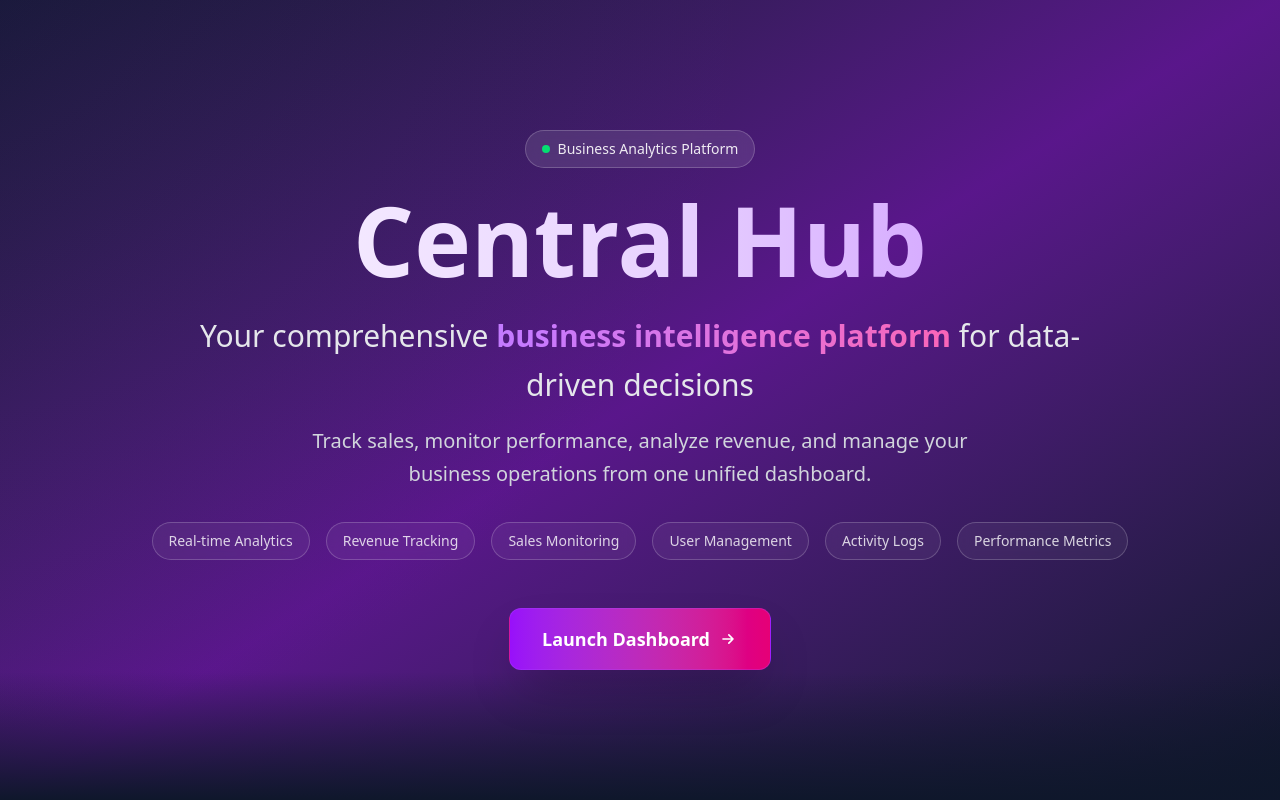
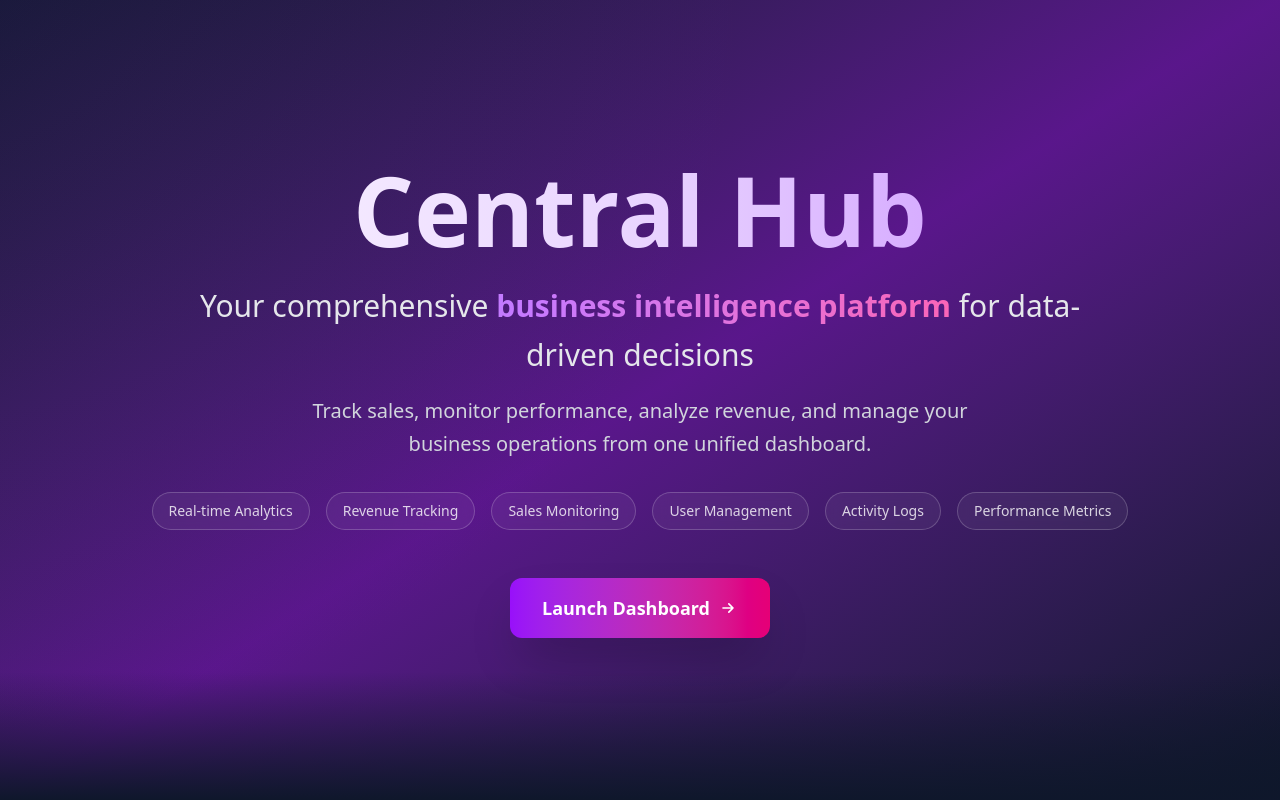
Before and after one commit to Inf3rn00/AXIS, a React (Vite) app: page / in a window 1280 px wide. Shown: the top 800 px of the page. Built offline with nearby package versions, Linux system fonts and the light colour scheme.

Commit message:
Update Styling on landing page

```diff
--- a/package.json
+++ b/package.json
@@ -10,13 +10,13 @@
     "preview": "vite preview"
   },
   "dependencies": {
-    "@tailwindcss/vite": "^4.1.12",
+    "@tailwindcss/vite": "^4.1.18",
     "lucide-react": "^0.541.0",
     "react": "^19.1.1",
     "react-dom": "^19.1.1",
     "react-router-dom": "^7.8.2",
     "recharts": "^3.1.2",
-    "tailwindcss": "^4.1.12"
+    "tailwindcss": "^4.1.18"
   },
   "devDependencies": {
     "@eslint/js": "^9.33.0",
--- a/src/Components/Hero.jsx
+++ b/src/Components/Hero.jsx
@@ -43,10 +43,10 @@ const Hero = () => {
           }`}
         >
           {/* Badge */}
-          <div className="inline-flex items-center px-4 py-2 mb-6 bg-white/10 backdrop-blur-sm border border-white/20 rounded-full text-sm font-medium text-white/90">
+          {/* <div className="inline-flex items-center px-4 py-2 mb-6 bg-white/10 backdrop-blur-sm border border-white/20 rounded-full text-sm font-medium text-white/90">
             <span className="animate-pulse w-2 h-2 bg-green-400 rounded-full mr-2"></span>
             Business Analytics Platform
-          </div>
+          </div> */}
 
           {/* Main Heading */}
           <h1 className="text-5xl md:text-7xl lg:text-8xl font-extrabold mb-6 text-transparent bg-clip-text bg-gradient-to-r from-white via-purple-200 to-purple-400">
@@ -92,7 +92,7 @@ const Hero = () => {
           {/* CTA Buttons */}
           <div className="flex flex-col sm:flex-row gap-4 justify-center items-center">
             <Link to="/dashboard">
-              <button className="group relative px-8 py-4 bg-gradient-to-r from-purple-600 to-pink-600 text-white font-bold text-lg rounded-xl hover:from-purple-500 hover:to-pink-500 transform hover:scale-105 transition-all duration-300 shadow-2xl hover:shadow-purple-500/25 border border-purple-500/30">
+              <button className="group relative px-8 py-4 bg-gradient-to-r from-purple-600 to-pink-600 text-white font-bold text-lg rounded-xl hover:from-purple-500 hover:to-pink-500 transform hover:scale-105 transition-all duration-300 shadow-2xl hover:shadow-purple-500/25 cursor-pointer">
                 <span className="relative z-10 flex items-center">
                   Launch Dashboard
                   <svg
--- a/src/Pages/LandingPage.jsx
+++ b/src/Pages/LandingPage.jsx
@@ -3,7 +3,7 @@ import Footer from "../Components/Footer";
 import Hero from "../Components/Hero";
 const LandingPage = () => {
   return (
-    <div>
+    <div className="h-screen overflow-y-auto overscroll-none">
       <Hero />
       <Features />
       <Footer />
--- a/src/Pages/dashboard.jsx
+++ b/src/Pages/dashboard.jsx
@@ -44,7 +44,7 @@ const Dashboard = () => {
 
 
   const StatCard = ({ title, value, Icon, change }) => (
-    <div className="group relative bg-gradient-to-br from-white to-gray-50 p-6 rounded-3xl border border-gray-200 hover:border-indigo-300 transition-all duration-300 hover:shadow-xl hover:shadow-indigo-100/50 hover:-translate-y-1">
+    <div className="group relative bg-gradient-to-br from-white to-gray-50 p-6 rounded-3xl border border-gray-200 hover:border-indigo-300 transition-all duration-300 hover:shadow-xl hover:shadow-indigo-100/50 hover:-translate-y-1 ">
       <div className="absolute inset-0 bg-gradient-to-br from-indigo-600/5 to-purple-600/5 rounded-3xl opacity-0 group-hover:opacity-100 transition-opacity duration-300"></div>
       <div className="relative">
         <div className="flex items-center justify-between mb-4">
```
Also changed, not shown: 1 other file (tests, documents, lock files or other folders).
